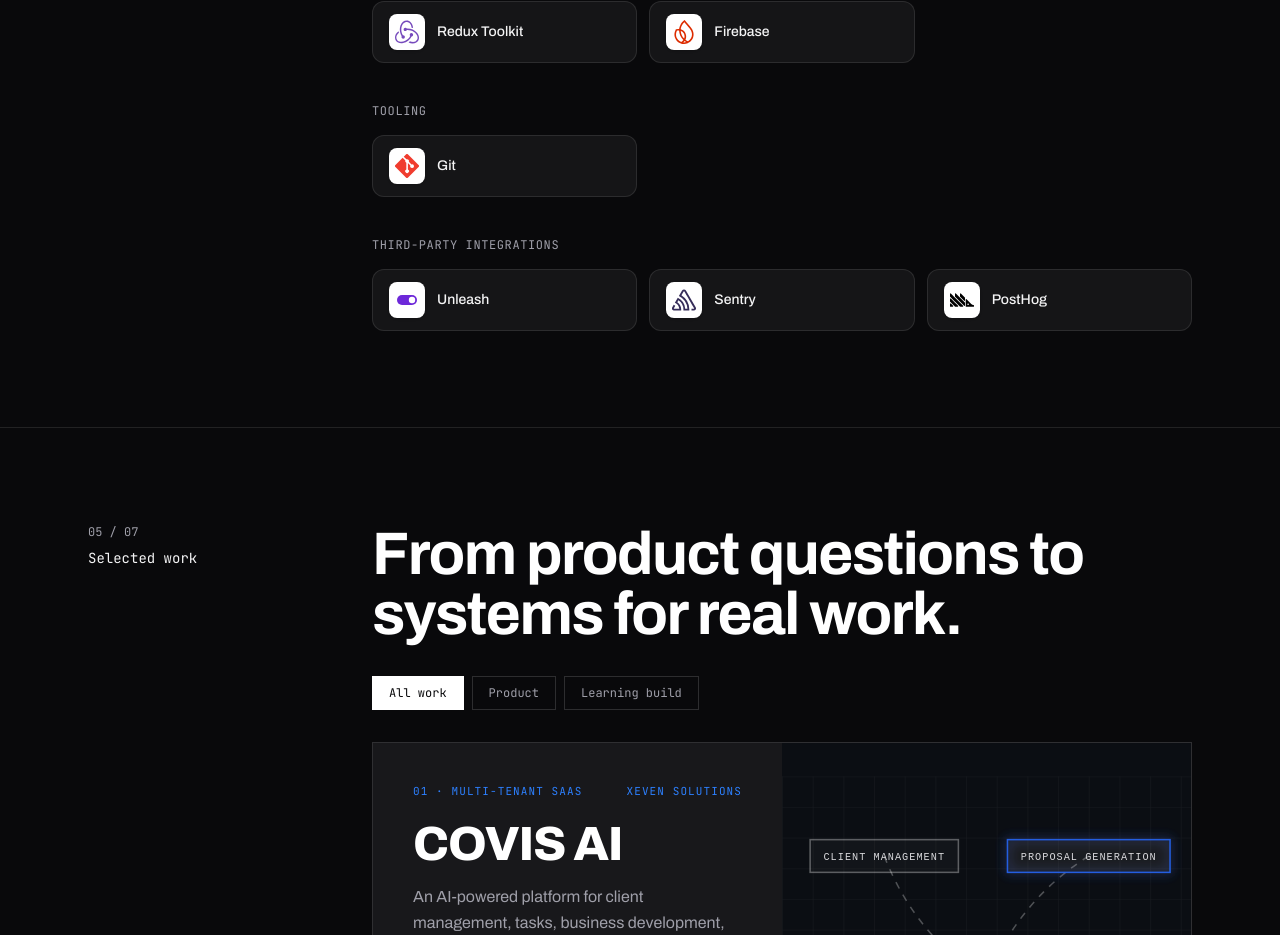
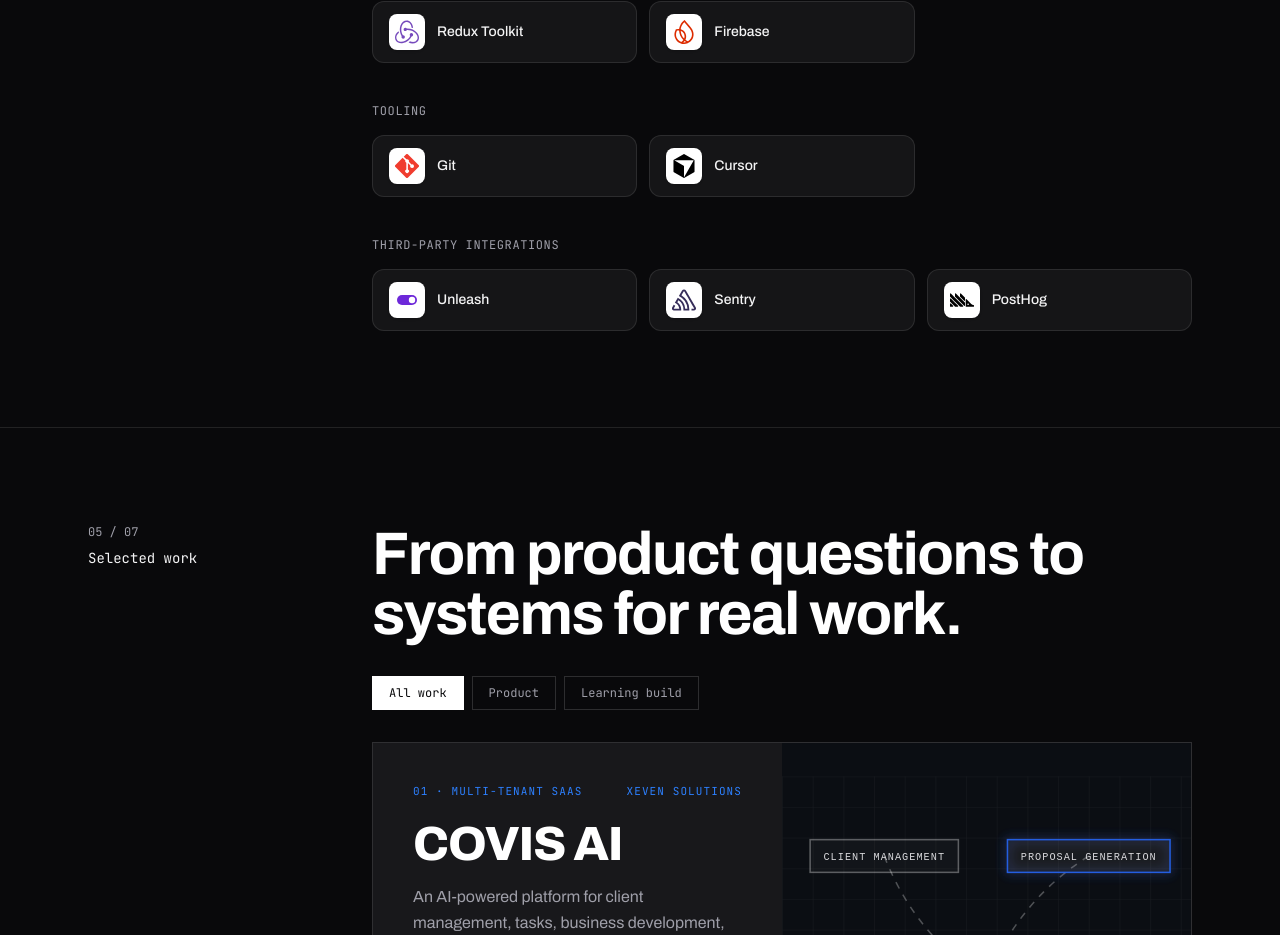
Before and after one commit to Bilal-Khan152/portfolio, a Next.js app: page / in a window 1280 px wide. Shown: the part 4351-5286 px from the top of the page. Built offline with nearby package versions, Linux system fonts and the light colour scheme.

Commit message:
Skills: add Cursor to Tooling

```diff
--- a/components/Skills.jsx
+++ b/components/Skills.jsx
@@ -47,7 +47,10 @@ const groups = [
   },
   {
     label: 'Tooling',
-    skills: [{ name: 'Git', slug: 'git' }],
+    skills: [
+      { name: 'Git', slug: 'git' },
+      { name: 'Cursor', slug: 'cursor' },
+    ],
   },
   {
     label: 'Third-party integrations',
--- a/components/techIcons.js
+++ b/components/techIcons.js
@@ -59,5 +59,12 @@ export const techIcons = {
     "paths": [
       "M9.854 14.5 5 9.647.854 5.5A.5.5 0 0 0 0 5.854V8.44a.5.5 0 0 0 .146.353L5 13.647l.147.146L9.854 18.5l.146.147v-.049c.065.03.134.049.207.049h2.586a.5.5 0 0 0 .353-.854L9.854 14.5zm0-5-4-4a.487.487 0 0 0-.409-.144.515.515 0 0 0-.356.21.493.493 0 0 0-.089.288V8.44a.5.5 0 0 0 .147.353l9 9a.5.5 0 0 0 .853-.354v-2.585a.5.5 0 0 0-.146-.354l-5-5zm1-4a.5.5 0 0 0-.854.354V8.44a.5.5 0 0 0 .147.353l4 4a.5.5 0 0 0 .853-.354V9.854a.5.5 0 0 0-.146-.354l-4-4zm12.647 11.515a3.863 3.863 0 0 1-2.232-1.1l-4.708-4.707a.5.5 0 0 0-.854.354v6.585a.5.5 0 0 0 .5.5H23.5a.5.5 0 0 0 .5-.5v-.6c0-.276-.225-.497-.499-.532zm-5.394.032a.8.8 0 1 1 0-1.6.8.8 0 0 1 0 1.6zM.854 15.5a.5.5 0 0 0-.854.354v2.293a.5.5 0 0 0 .5.5h2.293c.222 0 .39-.135.462-.309a.493.493 0 0 0-.109-.545L.854 15.501zM5 14.647.854 10.5a.5.5 0 0 0-.854.353v2.586a.5.5 0 0 0 .146.353L4.854 18.5l.146.147h2.793a.5.5 0 0 0 .353-.854L5 14.647z"
     ]
+  },
+  "cursor": {
+    "fill": "#000000",
+    "paths": [
+      "M11.503.131 1.891 5.678a.84.84 0 0 0-.42.726v11.188c0 .3.162.575.42.724l9.609 5.55a1 1 0 0 0 .998 0l9.61-5.55a.84.84 0 0 0 .42-.724V6.404a.84.84 0 0 0-.42-.726L12.497.131a1.01 1.01 0 0 0-.996 0M2.657 6.338h18.55c.263 0 .43.287.297.515L12.23 22.918c-.062.107-.229.064-.229-.06V12.335a.59.59 0 0 0-.295-.51l-9.11-5.257c-.109-.063-.064-.23.061-.23"
+    ]
   }
+
 };
```
